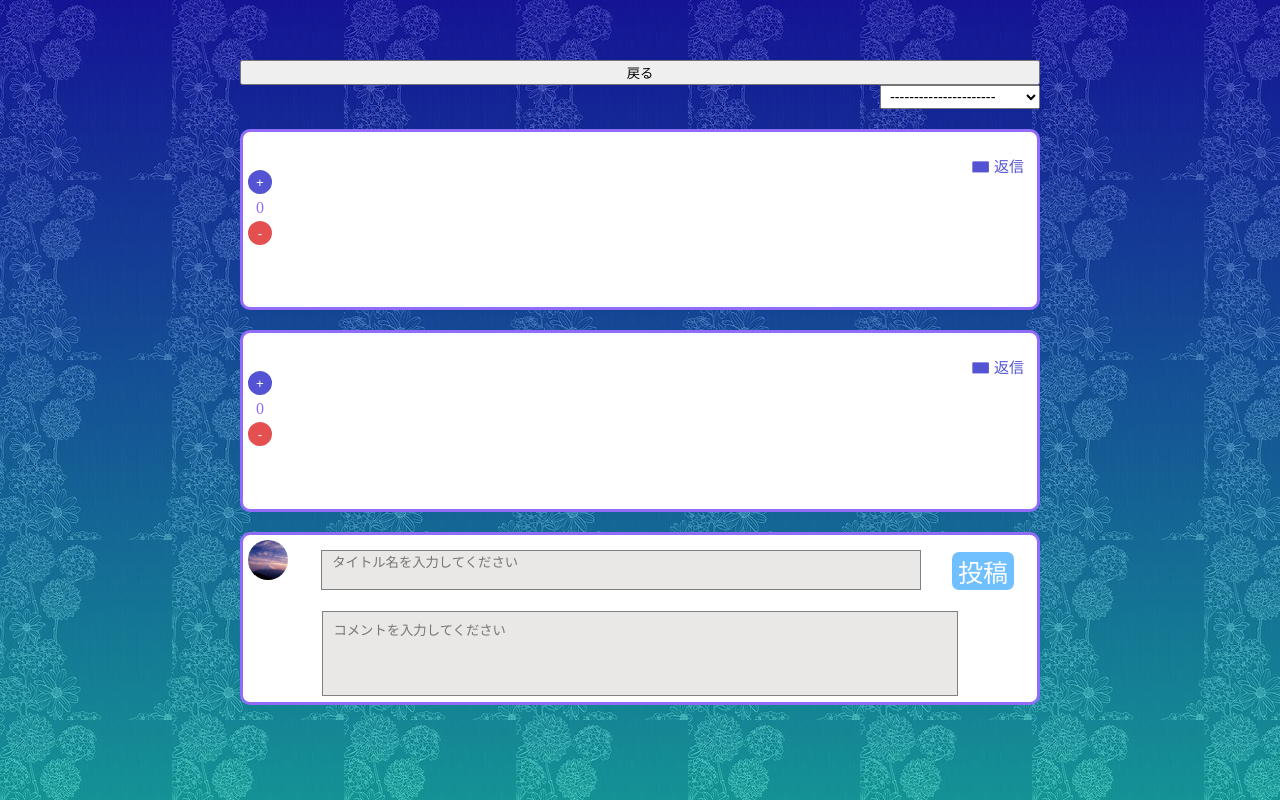
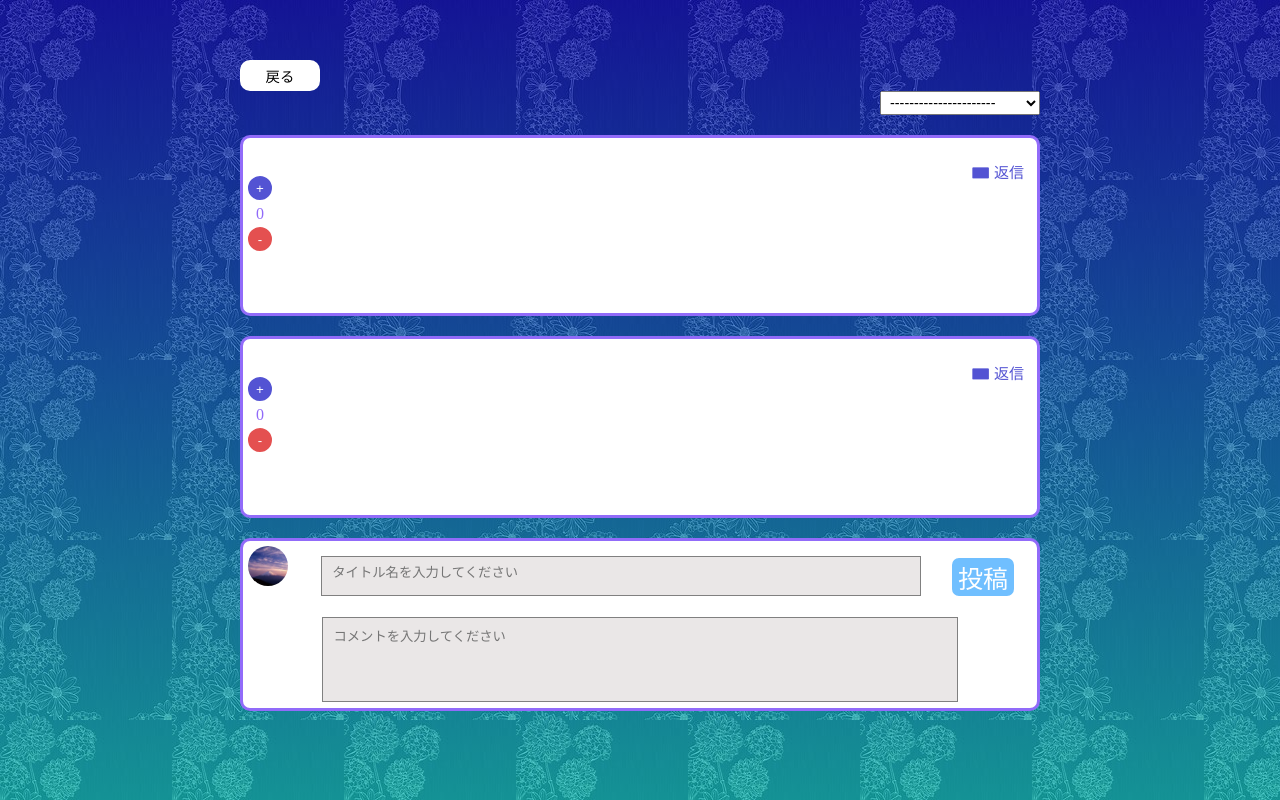
Before and after one commit to kazumafu1115/OJT, a plain HTML site: page index.html in a window 1280 px wide. Drawn offline with Linux system fonts and the light colour scheme; no server answers.

Commit message:
add returnBtn

```diff
--- a/style.css
+++ b/style.css
@@ -196,7 +196,8 @@ body {
 .delete-nobtn:active,
 .edit-complete-btn:active,
 .reply-btn:active,
-.reply-complete-btn:active {
+.reply-complete-btn:active,
+.return-btn:active {
   transform: translateY(5px);
 }
 
@@ -210,7 +211,8 @@ body {
 .delete-nobtn:hover,
 .edit-complete-btn:hover,
 .reply-btn:hover,
-.reply-complete-btn:hover {
+.reply-complete-btn:hover,
+.return-btn:hover {
   opacity: 0.5;
   cursor: pointer;
 }
@@ -289,7 +291,7 @@ img {
   resize: none; /*textareaをサイズ変更不可(固定)する*/
   background-color: rgb(234, 231, 231); /*背景色*/
   margin: 15px 10px 2px 10px; /*上15px,左右2px,下10px*/
-  line-height: 0.5; /*行ボックスの高さ*/
+  line-height: 1.0; /*行ボックスの高さ*/
   height: 40px; /*高さ*/
 }
 
@@ -394,3 +396,13 @@ select {
   padding: 2px 5px;
   margin-left: auto;
 }
+.return-btn {
+  width: 10%;
+  font-size: 0.9rem;
+  padding: 2px 5px;
+  margin-right: auto;
+  background-color: rgb(255, 255, 255);
+  color: rgb(0, 0, 0);
+  border-radius: 10px;
+  border: solid rgb(255, 255, 255);
+}
```
